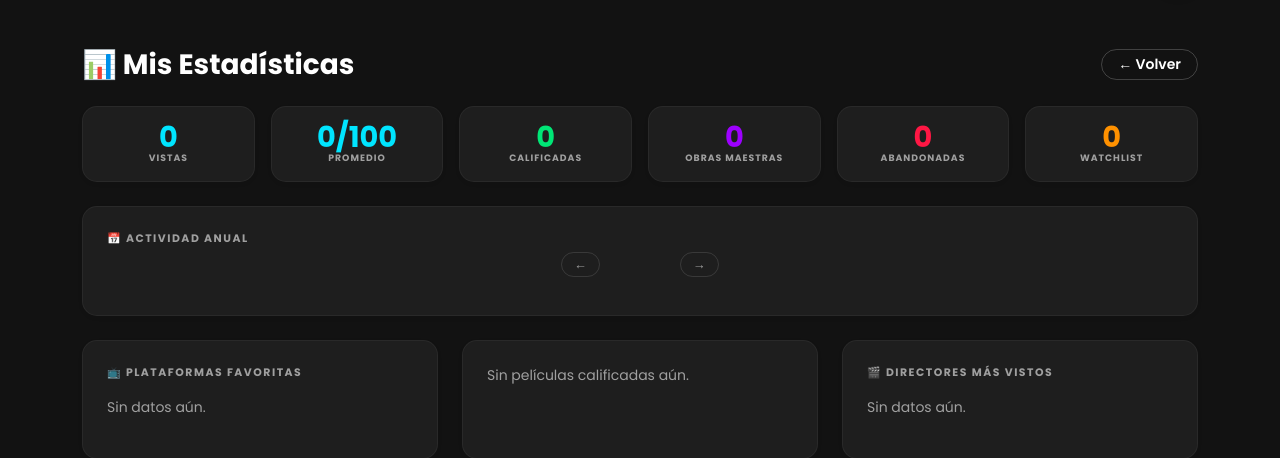
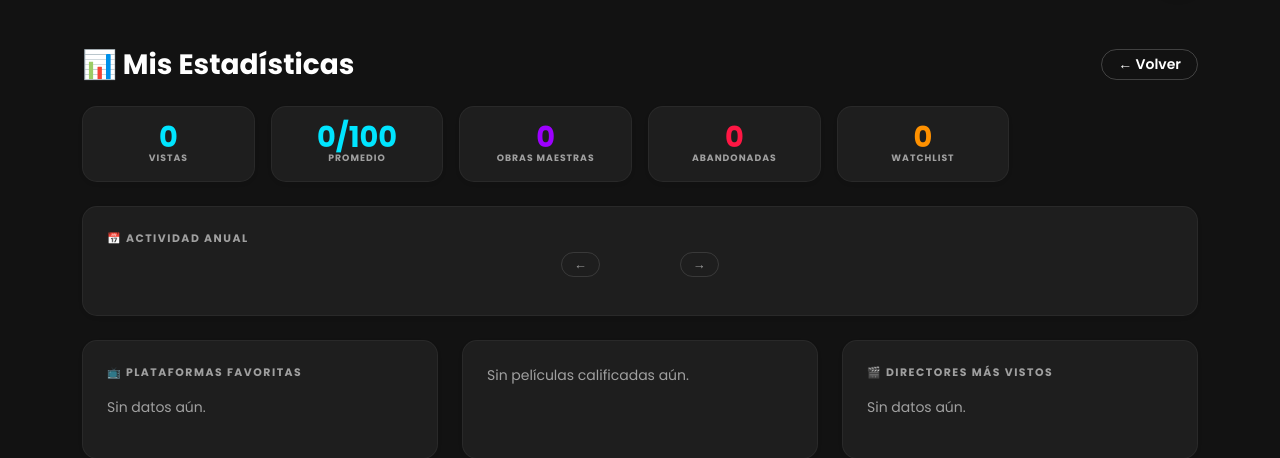
Before and after one commit to TomasMorenoo/movies, a Flask app: page /dashboard/stats in a window 1280 px wide. Shown: the part 73-531 px from the top of the page. Run offline with Flask 3, Linux system fonts and the light colour scheme; the visitor is signed in with stand-in values (Sample User, id 1); some libraries are stand-ins or nearby versions.

Commit message:
stats: elimina KPI redundante de calificadas
Co-Authored-By: Claude Sonnet 4.6 <noreply@anthropic.com>

```diff
--- a/templates/stats.html
+++ b/templates/stats.html
@@ -83,7 +83,6 @@
     {% set kpis = [
         (stats.total_vistas,      'Vistas',        'var(--accent)'),
         (stats.promedio ~ '/100', 'Promedio',       'var(--accent)'),
-        (stats.total_calificadas, 'Calificadas',   '#00E676'),
         (stats.rangos['90-99'] + stats.rangos['100'], 'Obras Maestras', '#9D00FF'),
         (stats.total_abandonadas, 'Abandonadas',   '#FF1744'),
         (stats.total_pendientes,  'Watchlist',      '#FF9100'),
```
